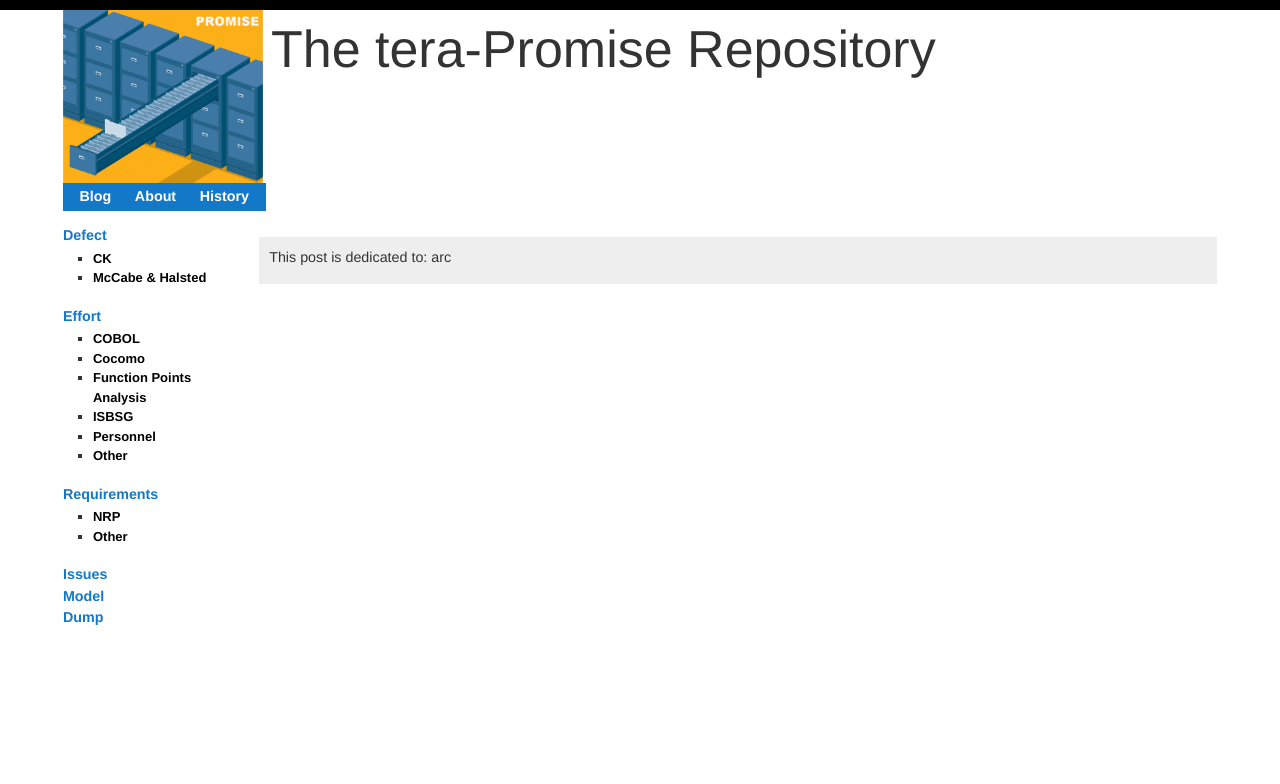
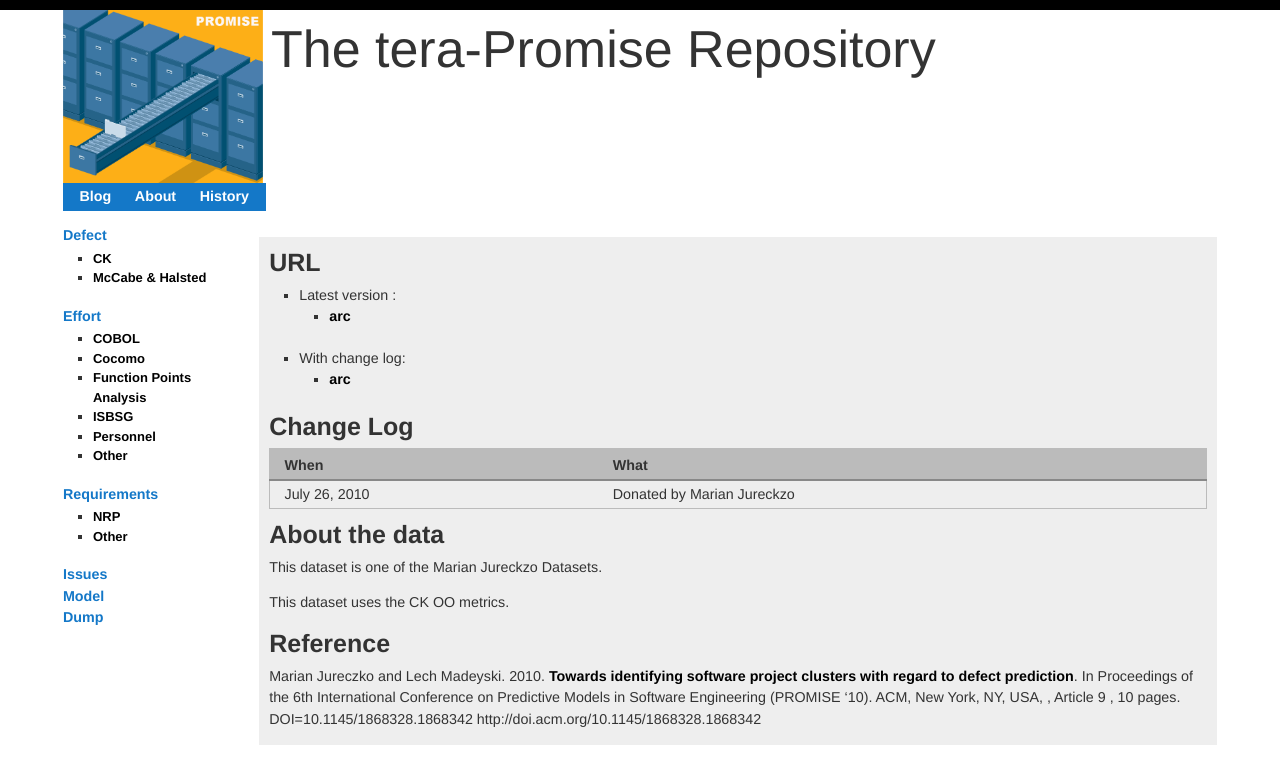
Before and after one commit to opensciences/opensciences.github.io, a Jekyll site: the page built from repo/defect/ck/_posts/2010-07-26-arc.md, in a window 1280 px wide. Shown: the top 784 px of the page. Built offline with Jekyll 4.4.1, drawn with Linux system fonts in a browser that asks for light colours; Markdown is read by kramdown in place of the engine named in the settings.

Commit message:
Adds arc

```diff
--- a/repo/defect/ck/_posts/2010-07-26-arc.md
+++ b/repo/defect/ck/_posts/2010-07-26-arc.md
@@ -1,6 +1,32 @@
 ---
+title: arc
+excerpt: arc OO defect data
 layout: repo
-title: arc
 ---
 
-This post is dedicated to: arc
+# URL
+
+  * Latest version :
+    * [arc](http://promisedata.googlecode.com/svn/trunk/defect/arc/arc.csv)
+  * With change log:
+    * [arc](http://code.google.com/p/promisedata/source/browse/trunk/defect/arc/)
+
+# Change Log
+
+When | What
+---- | ----
+July 26, 2010 | Donated by Marian Jureckzo
+
+# About the data
+
+This dataset is one of the Marian Jureckzo Datasets.
+
+This dataset uses the CK OO metrics.
+
+# Reference
+
+Marian Jureczko and Lech Madeyski. 2010. [Towards identifying software project clusters with regard to defect prediction](http://dl.acm.org/citation.cfm?id=1868328.1868342&coll=DL&dl=GUIDE&CFID=96280125&CFTOKEN=47274353). In
+Proceedings of the 6th International Conference on Predictive
+Models in Software Engineering (PROMISE '10). ACM, New York,
+NY, USA, , Article 9 , 10 pages. DOI=10.1145/1868328.1868342
+http://doi.acm.org/10.1145/1868328.1868342
```
